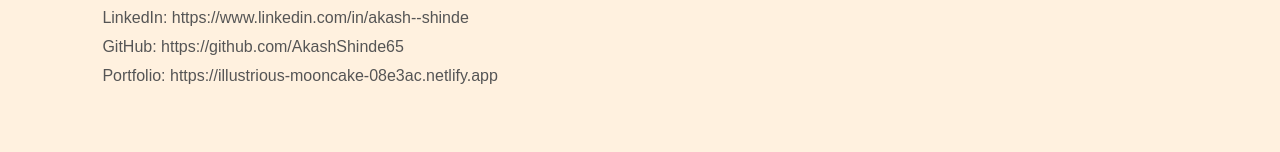
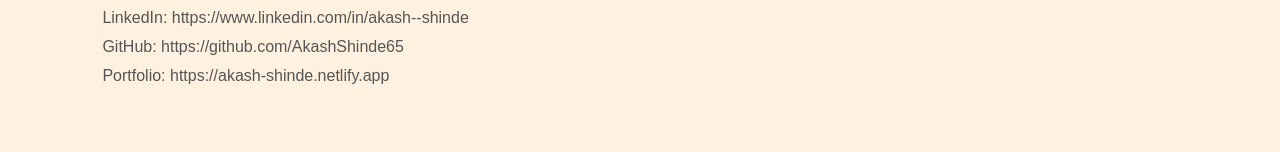
Before and after one commit to AkashShinde65/akash-portfolio, a plain HTML site: page index.html in a window 1280 px wide. Shown: the part 3764-3916 px from the top of the page. Drawn offline with Linux system fonts and the light colour scheme.

Commit message:
update final netlify portfolio link

```diff
--- a/index.html
+++ b/index.html
@@ -165,7 +165,7 @@
 
   <div class="connect-grid">
 
-    <a href="https://illustrious-mooncake-08e3ac.netlify.app" target="_blank" class="connect-card">
+    <a href="https://akash-shinde.netlify.app" target="_blank" class="connect-card">
       <div class="connect-img">
         <img src="images/connect/portfolio.png" alt="Portfolio"
           onerror="this.style.display='none'; this.nextElementSibling.style.display='flex';">
@@ -240,7 +240,7 @@
   <div class="portfolio-qr-box">
     <h3>Scan Portfolio QR Code</h3>
 
-    <a href="https://illustrious-mooncake-08e3ac.netlify.app" target="_blank">
+    <a href="https://akash-shinde.netlify.app" target="_blank">
       <img src="images/connect/portfolio-qr.png" alt="Portfolio QR Code"
         onerror="this.style.display='none'; this.nextElementSibling.style.display='flex';">
 
@@ -259,7 +259,7 @@
   <p>Email: luckakash65@gmail.com</p>
   <p>LinkedIn: https://www.linkedin.com/in/akash--shinde</p>
   <p>GitHub: https://github.com/AkashShinde65</p>
-  <p>Portfolio: https://illustrious-mooncake-08e3ac.netlify.app</p>
+  <p>Portfolio: https://akash-shinde.netlify.app</p>
 </section>
 
 <footer>
```
Also changed, not shown: Start.txt.
